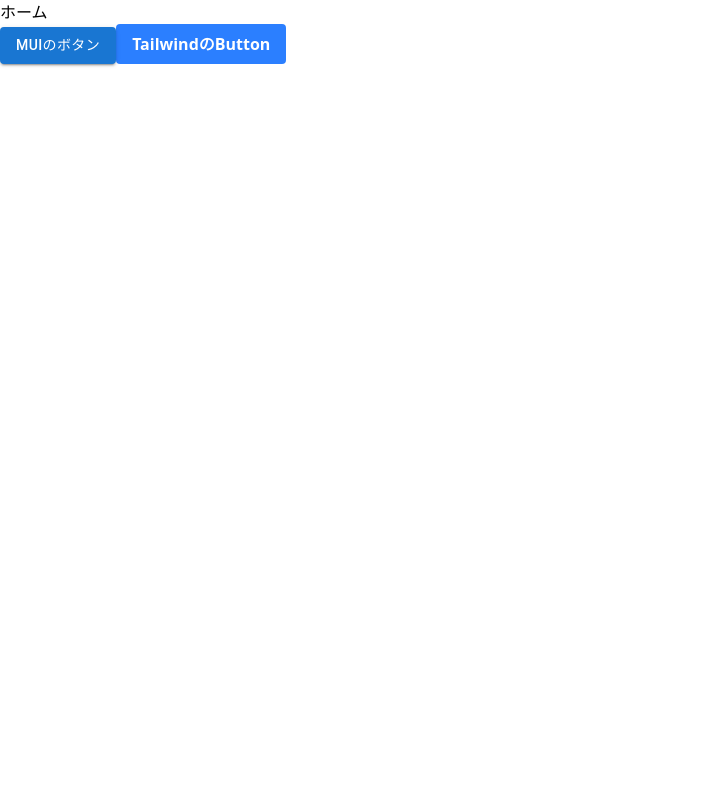
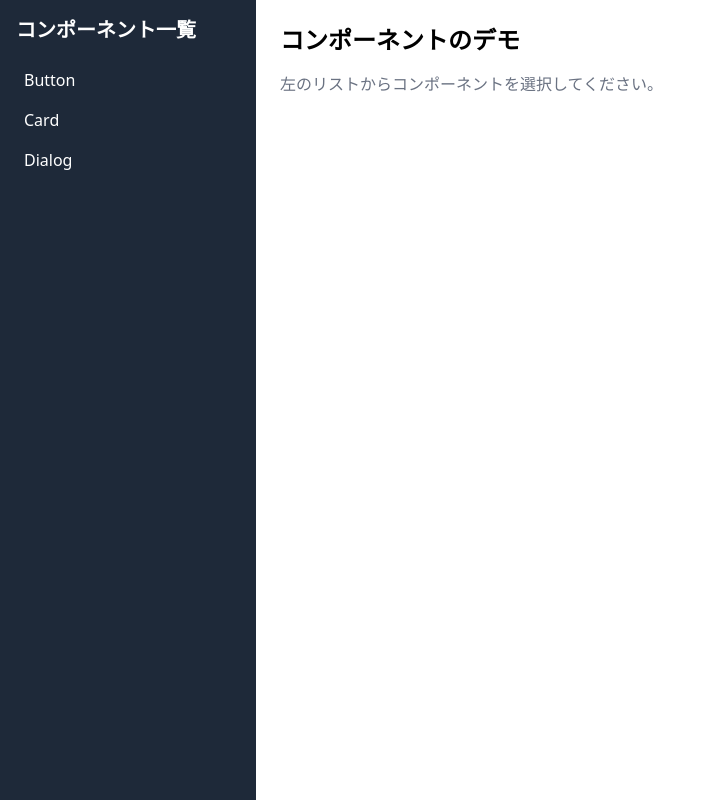
Before and after one commit to rhkts/MyLearning, a React (Vite) app in the folder my-component-viewer/: page / in a window 1280 px wide. Shown: the whole page, without its empty margins (0-716 px from the left). Built offline with nearby package versions, Linux system fonts and the light colour scheme.

Commit message:
基本レイアウトの作成

```diff
--- a/my-component-viewer/src/App.tsx
+++ b/my-component-viewer/src/App.tsx
@@ -1,7 +1,8 @@
+import Layout from "./components/Layout";
 import Home from "./pages.tsx/Home";
 
 function App() {
-  return <Home />;
+  return <Layout />;
 }
 
 export default App;
--- /dev/null
+++ b/my-component-viewer/src/components/Layout.tsx
@@ -0,0 +1,60 @@
+// src/components/Layout.tsx
+import { useState } from "react";
+
+// 仮のコンポーネントリスト
+const components = [
+  { id: "button", name: "Button" },
+  { id: "card", name: "Card" },
+  { id: "dialog", name: "Dialog" },
+];
+
+export default function Layout() {
+  const [selectedComponent, setSelectedComponent] = useState<string | null>(
+    null
+  );
+
+  return (
+    <div className="flex h-screen">
+      {/* Sidebar */}
+      <aside className="w-64 bg-gray-800 text-white p-4">
+        <h2 className="text-xl font-bold mb-4">コンポーネント一覧</h2>
+        <ul>
+          {components.map((comp) => (
+            <li
+              key={comp.id}
+              className={`cursor-pointer p-2 rounded ${
+                selectedComponent === comp.id
+                  ? "bg-blue-500"
+                  : "hover:bg-gray-600"
+              }`}
+              onClick={() => setSelectedComponent(comp.id)}
+            >
+              {comp.name}
+            </li>
+          ))}
+        </ul>
+      </aside>
+
+      {/* Main Content */}
+      <main className="flex-1 p-6">
+        <h1 className="text-2xl font-bold">コンポーネントのデモ</h1>
+        <div className="mt-4">
+          {selectedComponent ? (
+            <div className="p-4 border rounded bg-white shadow">
+              <h2 className="text-xl font-semibold mb-2">
+                {components.find((c) => c.id === selectedComponent)?.name}
+              </h2>
+              <p className="text-gray-600">
+                ここに {selectedComponent} のデモを表示
+              </p>
+            </div>
+          ) : (
+            <p className="text-gray-500">
+              左のリストからコンポーネントを選択してください。
+            </p>
+          )}
+        </div>
+      </main>
+    </div>
+  );
+}
```
